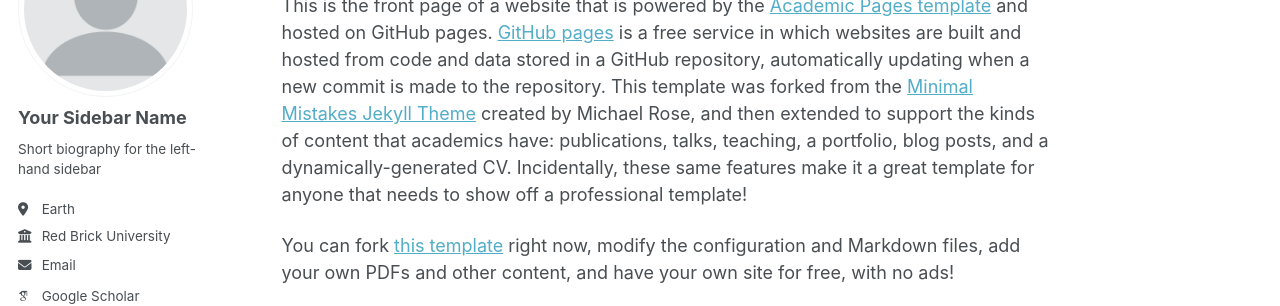
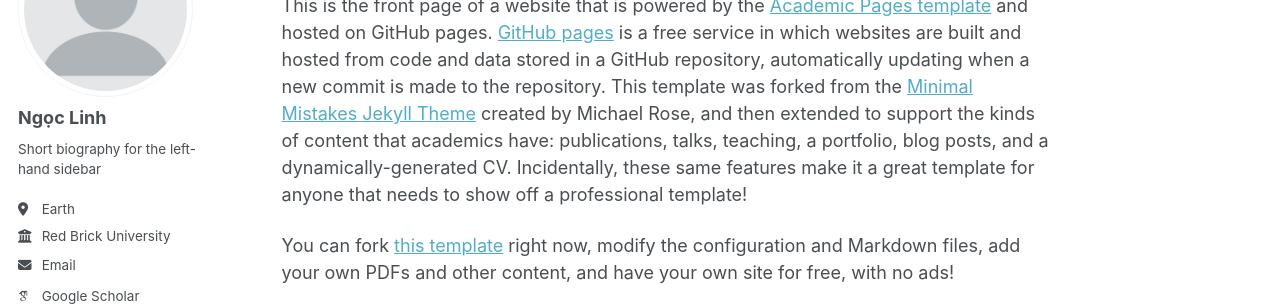
Before and after one commit to npl-nguyen/nguyen-ngoc-phuong-linh, a Jekyll site: the page built from _pages/about.md, in a window 1280 px wide. Shown: the part 177-483 px from the top of the page. Built offline with Jekyll 4.4.1, drawn with Linux system fonts in a browser that asks for light colours; some web fonts are replaced; a script that is not in the unit is left out.

Commit message:
Update _config.yml

```diff
--- a/_config.yml
+++ b/_config.yml
@@ -23,7 +23,7 @@ repository               : "academicpages/academicpages.github.io"
 author:
   # Biographic information
   avatar           : "profile.png"
-  name             : "Your Sidebar Name"
+  name             : "Ngọc Linh"
   pronouns         : # example: "she/her"
   bio              : "Short biography for the left-hand sidebar"
   location         : "Earth"
```
